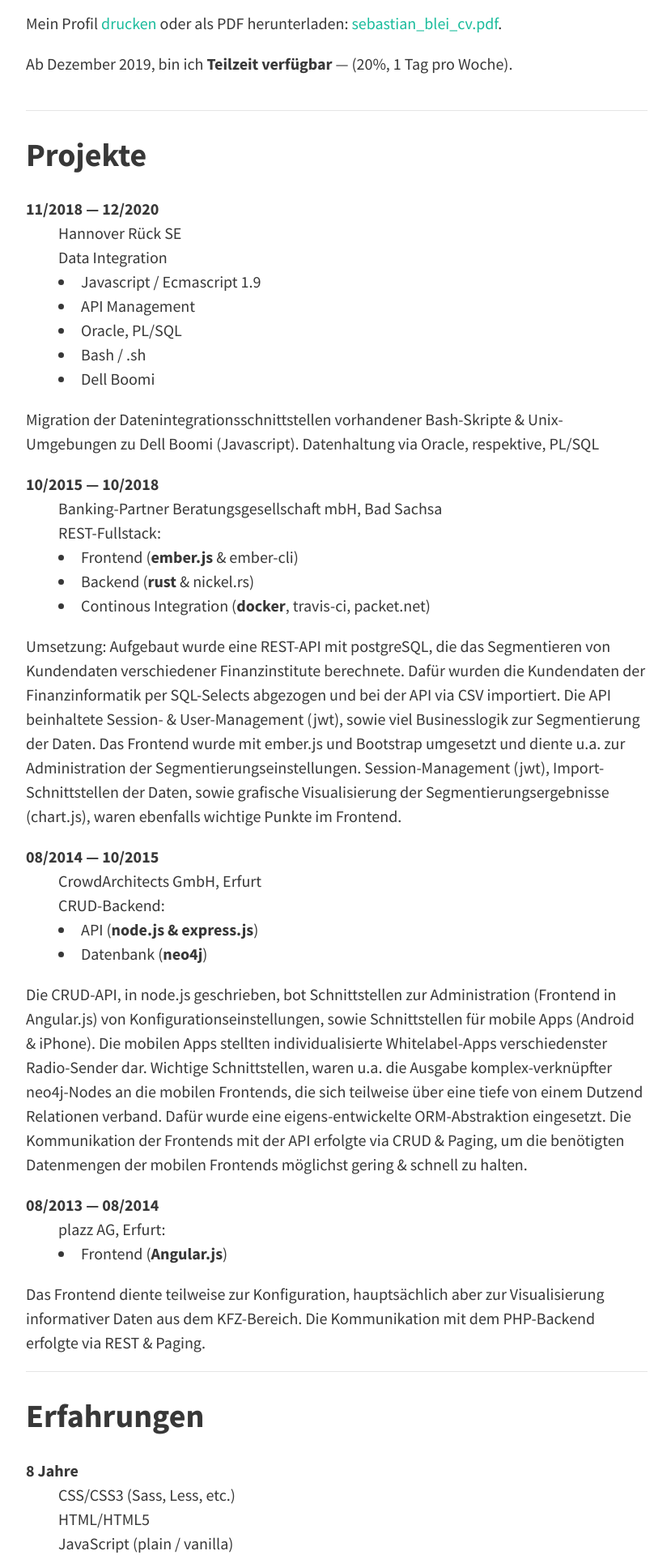
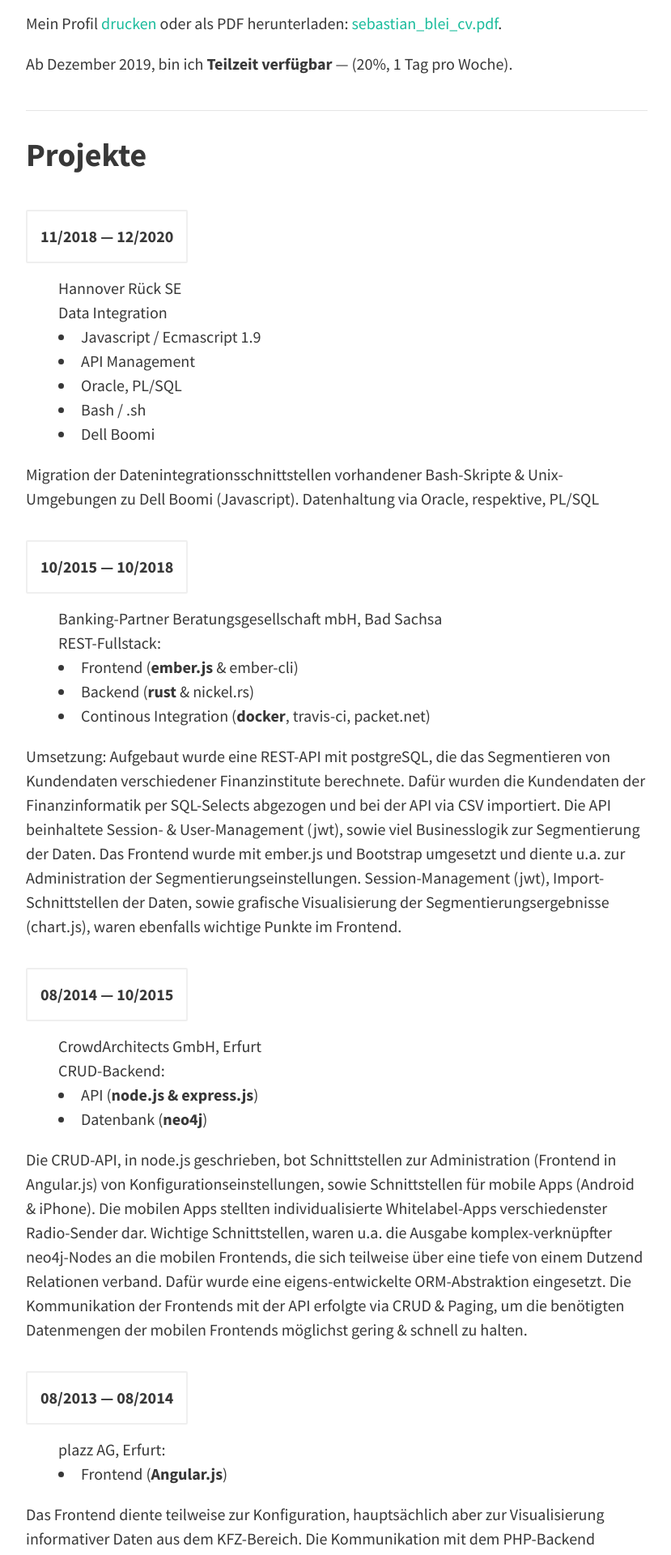
Before and after one commit to iamsebastian/official-site, a Jekyll site: the page built from index.html, in a window 1280 px wide. Shown: the part 322-2242 px from the top of the page at 81% size, without its empty margins (224-1053 px from the left). Built offline with Jekyll 4.4.1, drawn with Linux system fonts in a browser that asks for light colours; the list of posts is cut into pages by our own code.

Commit message:
Update _global.scss
Added `dt` styling.

```diff
--- a/_sass/base/_global.scss
+++ b/_sass/base/_global.scss
@@ -81,6 +81,11 @@
 }
 dt {
   font-weight: bold;
+  padding: 1rem;
+  border-radius: 2px;
+  border: 2px solid rgba(100,100,100,.1);
+  margin: 1rem auto;
+  display: inline-block;
 }
 dd {
     margin-left: 2em;
```
